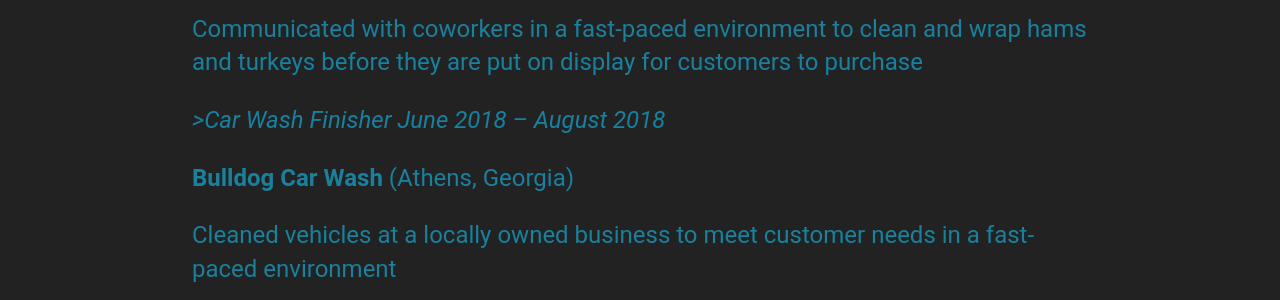
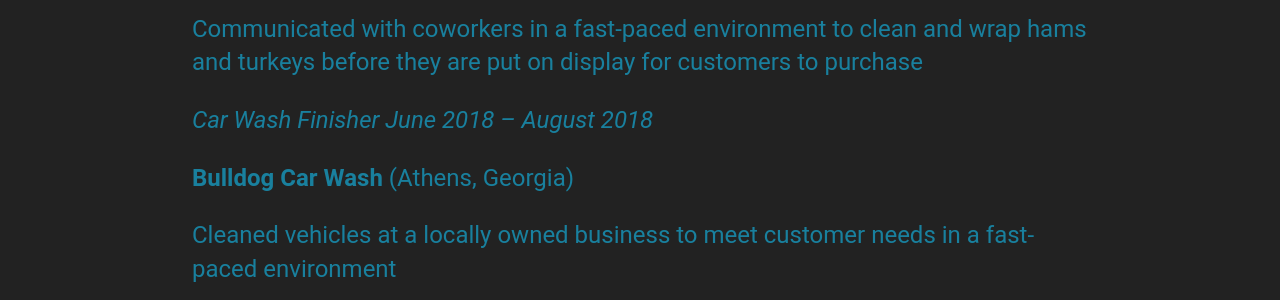
Before and after one commit to acow19/acow19.github.io, a Jekyll site: the page built from resume/index.html, in a window 1280 px wide and 900 px high, scrolled down 1411 px. Shown: the part 154-454 px from the top of the window. Built offline with Jekyll 4.4.1, drawn with Linux system fonts in a browser that asks for light colours.

Commit message:
Fixing minor text and spacing issues

```diff
--- a/index.html
+++ b/index.html
@@ -35,4 +35,7 @@ title: Andrew Cowick, Aspiring Professional Programmer
             I am an aspiring Software Developer/Engineer, Web/Front-end Developer, and Mobile Applications Developer.
             <a href="/about">You can read more about me here</a><br />
         </p>
+        <p>
+
+        </p>
     </div><!-- /.blurb -->
--- a/resume/index.html
+++ b/resume/index.html
@@ -147,7 +147,7 @@ function topFunction() {
 </p>
 
 <p>
-    <i>>Car Wash Finisher June 2018 – August 2018</i>
+    <i>Car Wash Finisher June 2018 – August 2018</i>
 </p>
 <p>
     <strong>Bulldog Car Wash </strong>
```
